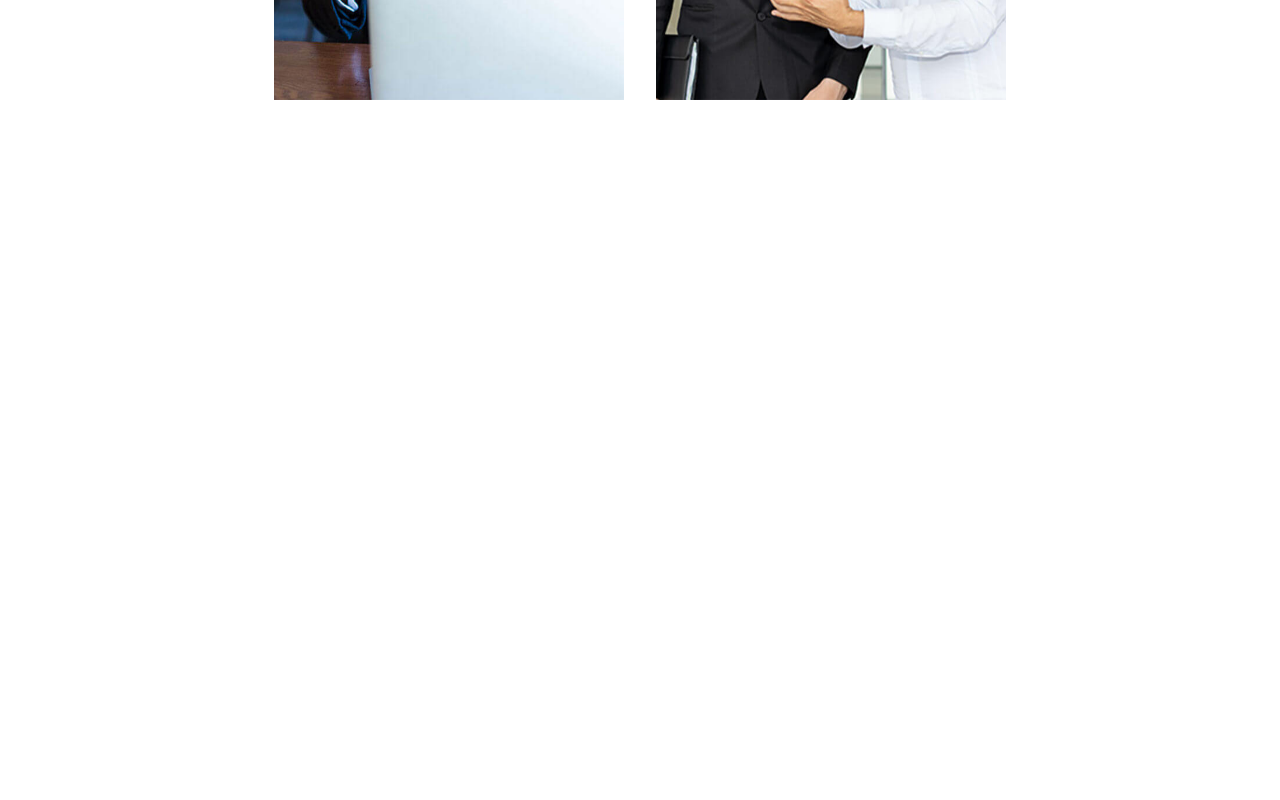
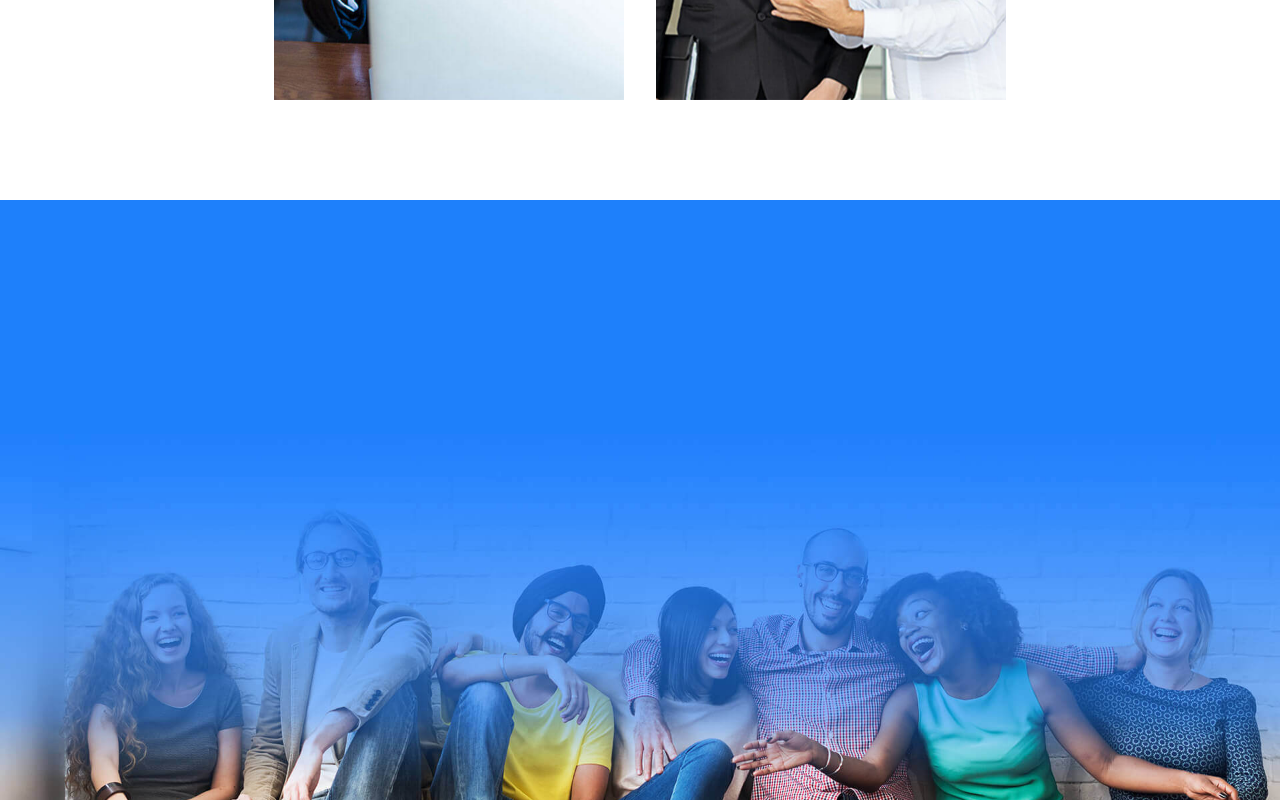
Before and after one commit to gyamficodes/vue-website, a Vue app: page / in a window 1280 px wide. Shown: the part 5563-6363 px from the top of the page. Before the commit the page ends 5763 px from the top, so only its background shows below. Built offline with nearby package versions, Linux system fonts and the light colour scheme.

Commit message:
page update

```diff
--- a/src/assets/Sass/Style.css
+++ b/src/assets/Sass/Style.css
@@ -958,6 +958,16 @@
   margin-top: 13px;
 }
 
+.ContactPage {
+  height: 400px;
+  padding-top: 100px;
+  padding-bottom: 100px;
+  background-position: center;
+  background-repeat: no-repeat;
+  background-size: cover;
+  background-attachment: fixed;
+}
+
 * {
   padding: 0;
   margin: 0;
--- a/src/assets/Sass/Style.scss
+++ b/src/assets/Sass/Style.scss
@@ -7,6 +7,7 @@
 @import'./subPage';
 @import'./ChooseUsPage';
 @import'./PortfolioPage';
+@import'./ContactPage';
 *{
     padding: 0;
     margin: 0;
--- /dev/null
+++ b/src/assets/Sass/_ContactPage.scss
@@ -0,0 +1,9 @@
+.ContactPage{
+    height: 400px;
+    padding-top: 100px;
+    padding-bottom: 100px;
+    background-position: center;
+    background-repeat: no-repeat;
+    background-size: cover;
+    background-attachment: fixed;
+}
--- /dev/null
+++ b/src/components/ContactPage.vue
@@ -0,0 +1,28 @@
+<template>
+  <section
+    class="ContactPage"
+    :style="`background-image: url(${pic})`"
+  ></section>
+</template>
+
+<script>
+import image from "../assets/bg-cnt.jpg";
+export default {
+  name: "ContactPage",
+  components: {},
+  props: [],
+  data() {
+    return {
+      pic: image,
+    };
+  },
+  methods: {},
+  computed: {},
+  mountedc() {},
+  created() {},
+};
+</script>
+
+<style lang="scss">
+@import "../assets/Sass/ContactPage";
+</style>
--- a/src/views/HomeView.vue
+++ b/src/views/HomeView.vue
@@ -7,6 +7,7 @@
     <SubPageVue />
     <ChooseUsPage/>
     <PortfolioPage/>
+    <ContactPageVue/>
   </div>
 </template>
 
@@ -19,7 +20,7 @@ import TapAreaPage from "@/components/TapAreaPage.vue";
 import SubPageVue from "@/components/SubPage.vue";
 import ChooseUsPage from "@/components/ChooseUsPage.vue";
 import PortfolioPage from "@/components/PortfolioPage.vue";
-
+import ContactPageVue from "@/components/ContactPage.vue";
 export default {
   name: "HomeView",
   components: {
@@ -30,6 +31,7 @@ export default {
     SubPageVue,
     ChooseUsPage,
     PortfolioPage,
+    ContactPageVue,
   },
 };
 </script>
```
Also changed, not shown: src/assets/bg-cnt.jpg (added), 1 other file (tests, documents, lock files or other folders).
